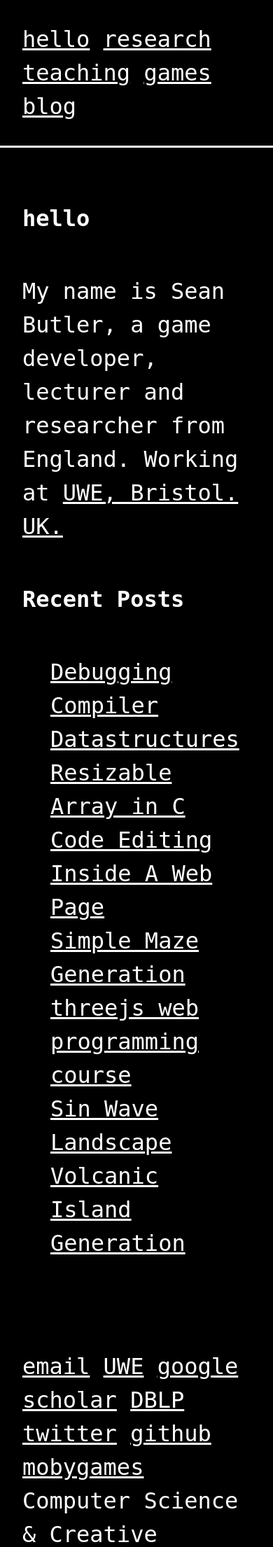
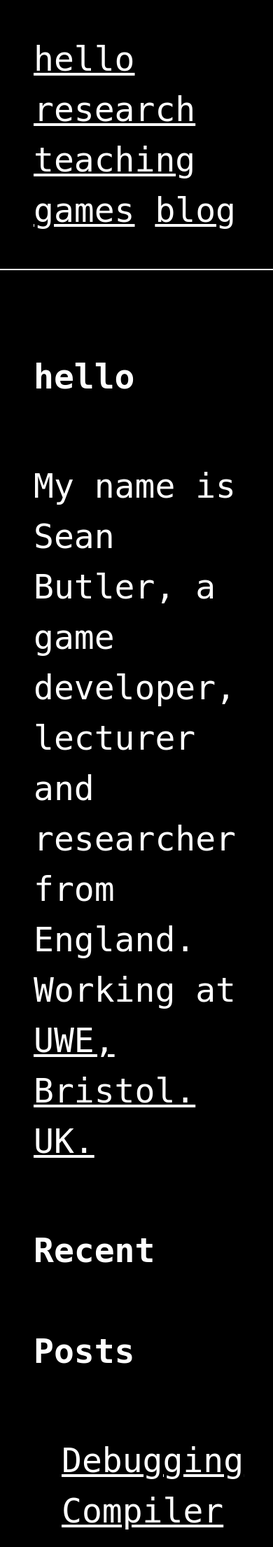
Before and after one commit to seanbutler/www.seanbutler.net, a Jekyll site: the page built from index.html, in a window 390 px wide. Shown: the top 2210 px of the page at 70% size. Built offline with Jekyll 4.4.1, drawn with Linux system fonts in a browser that asks for light colours.

Commit message:
tweaking mobile 2

```diff
--- a/css/mini.css
+++ b/css/mini.css
@@ -3,13 +3,17 @@ html {
     overflow-y: scroll;
     font-size: 20px;
     line-height: 150%;
+    font-family: mono;
     /* border-top: 4px solid black; */
 }
 
 body {
     background: white;
     color: black;
+
     font-family: mono;
+    font-size: 20px;
+
     margin: 0px;
     border: 0px;
     padding: 0px;
@@ -76,23 +80,32 @@ img {
 
 
 @media screen and (max-width: 992px) {
+
+    html {
+        height: 100%;
+        overflow-y: scroll;
+        font-size:	48px;
+        line-height: 150%;
+        font-family: mono;
+    }
+
     body {
+        font-size:	48px;
+        line-height: 150%;
         color: white;
         background-color: black;
-        font-size:	32px;
-        line-height: 150%;
     }
 
 
     h1, h2, h3, h4, h5, h6{
-        font-size:	32px;
+        font-size:	48px;
         font-weight: bold;
         color: white;
         line-height: 300%;
     }
 
     #nav {
-        border-bottom: 3px solid white;
+        border-bottom: 2px solid white;
     }
 
     a {
```
